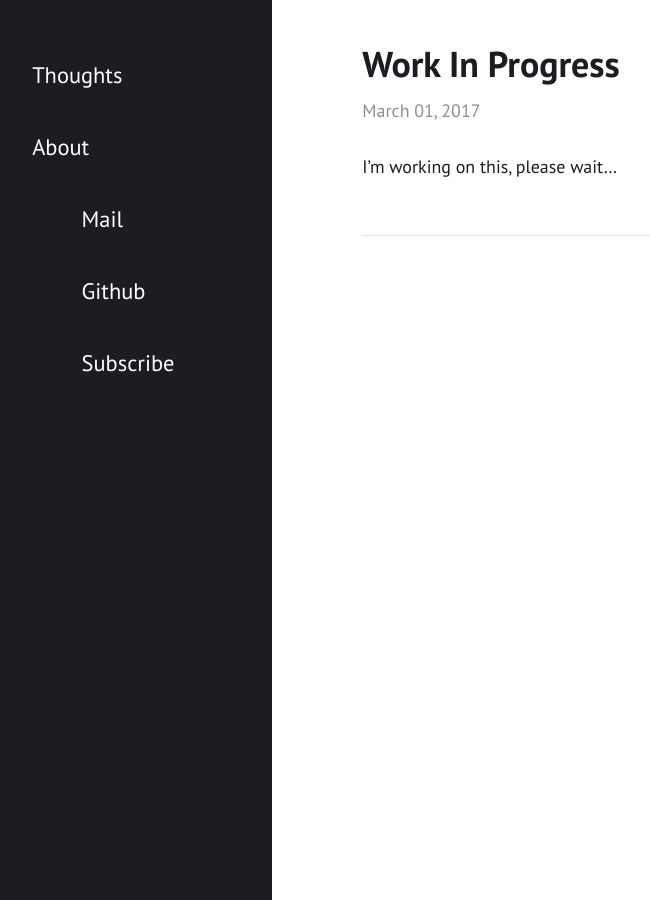
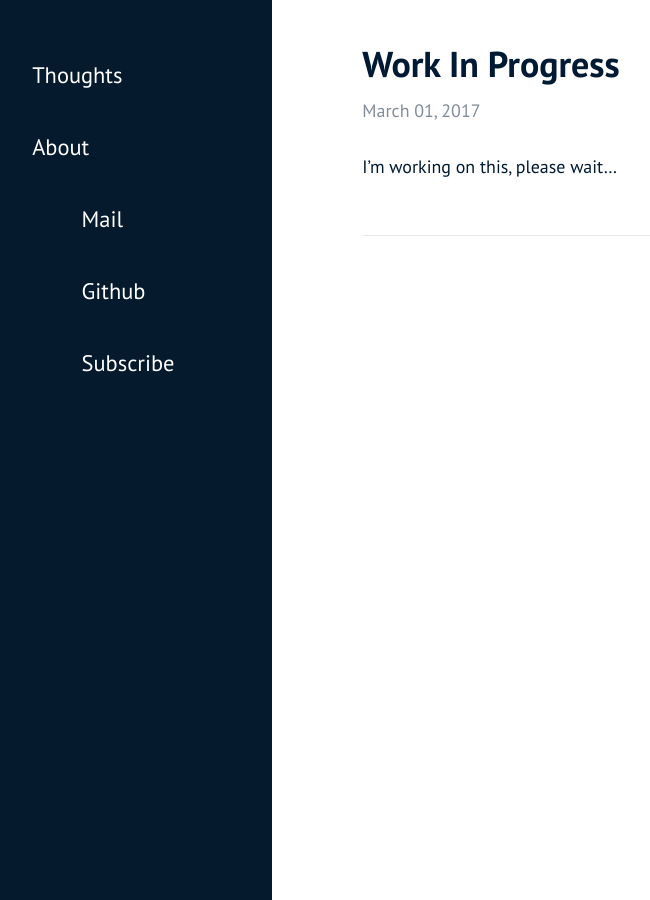
Before and after one commit to ADelRosarioH/adelrosarioh.github.io, a Jekyll site: the page built from _posts/2017-03-01-welcome-to-jekyll.md, in a window 1280 px wide. Shown: the whole page, without its empty margins (24-674 px from the left). Built offline with Jekyll 4.4.1, drawn with Linux system fonts in a browser that asks for light colours.

Commit message:
changes theme base colors

```diff
--- a/_sass/index.sass
+++ b/_sass/index.sass
@@ -2,8 +2,8 @@ $font-size: calc(0.8rem + 0.3vw) !default
 $font-weight: 400 !default
 $heading-weight: 600 !default
 $line-height: 1.6 !default
-$link-color: #68f !default
-$dark: #1c1d22 !default
+$link-color: #004080 !default
+$dark: #001a33 !default
 $light: #ffffff !default
 
 @function reduce ($percent)
```
